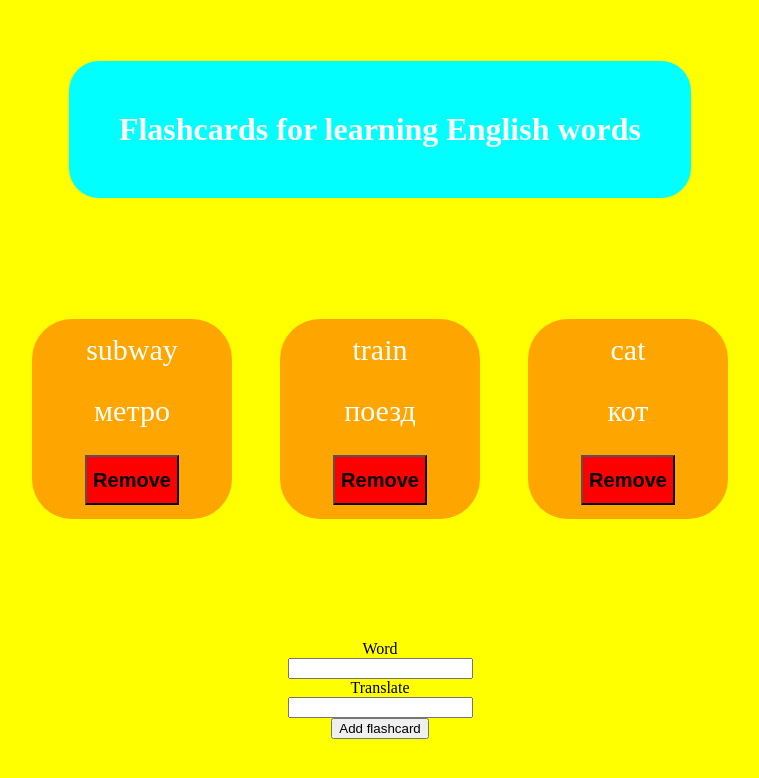
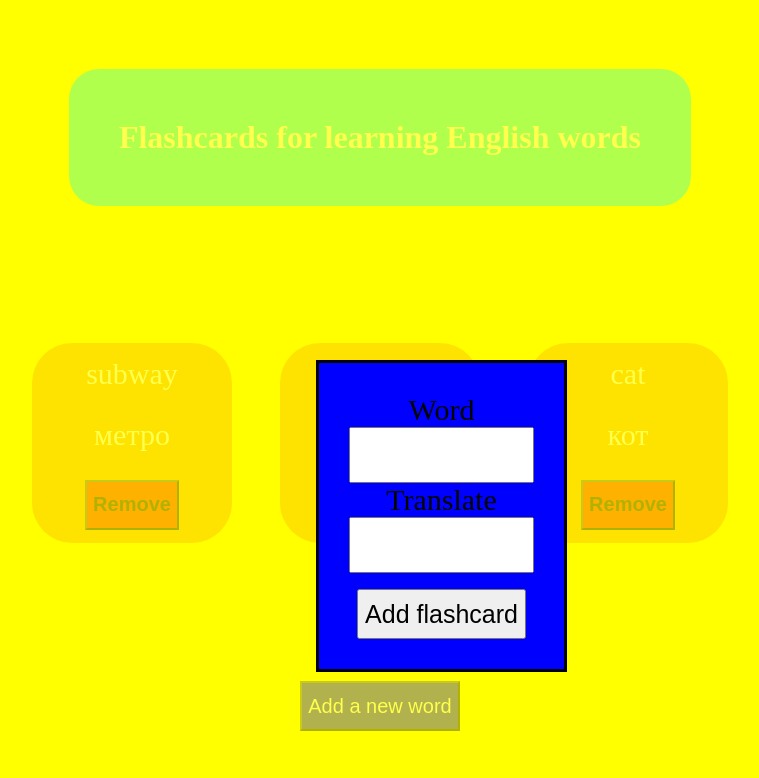
Before and after one commit to mrkasore/eng-flashcards, a plain HTML site: page index.html in a window 1280 px wide. Both pictures are taken after a click on the button "Add a new word". Shown: the whole page, without its empty margins (260-1019 px from the left). Drawn offline with Linux system fonts and the light colour scheme.

Commit message:
Add opacity after clicking btn

```diff
--- a/scripts.js
+++ b/scripts.js
@@ -18,7 +18,9 @@ words.push(sub);
 words.push(train);
 words.push(cat);
 
-if(localStorage.getItem("user")) {
+console.log(localStorage.getItem("user") && localStorage.getItem("user"));
+
+if(localStorage.getItem("user") && localStorage.getItem("user") != '[]') {
     words = JSON.parse(localStorage.getItem("user"));
 }
 
@@ -51,8 +53,8 @@ function addNewWord() {
 
     addDomCard(words, words.length-1);
 
-    document.querySelector('.open_form').style.display = 'block';
     document.querySelector('.addWord').style.display = 'none';
+    document.querySelector('.main_container').style.opacity = 1;
 
     event.preventDefault();
 
@@ -112,8 +114,8 @@ addWordBtn.addEventListener('click', addNewWord);
 
 document.querySelector('.addWord').style.display = 'none';
 document.querySelector('.open_form').addEventListener('click', function(e) {
-    document.querySelector('.open_form').style.display = 'none';
     document.querySelector('.addWord').style.display = 'block';
+    document.querySelector('.main_container').style.opacity = 0.3;
 })
 
 createPage();
--- a/styles.css
+++ b/styles.css
@@ -6,6 +6,7 @@ html, body {
     background-color: yellow;
     color: black;
 }
+
 .main_container {
     display: flex;
     flex-direction: column;
@@ -38,6 +39,20 @@ html, body {
 
 }
 
+.addWord {
+    position: absolute;
+    top: 45%;
+    left: 45%;
+    border-style: solid;
+    padding: 30px;
+    background-color: blue;
+    font-size: 30px;
+}
+
+input {
+    height: 50px;
+}
+
 .addWord form{
     display: flex;
     flex-direction: column;
@@ -67,3 +82,9 @@ h1 {
     padding: 50px;
     color: white;
 }
+
+#add-word-btn {
+    margin-top: 1rem;
+    height: 50px;
+    font-size: 25px;
+}
```
Also changed, not shown: index.html (+1 -1 lines).
